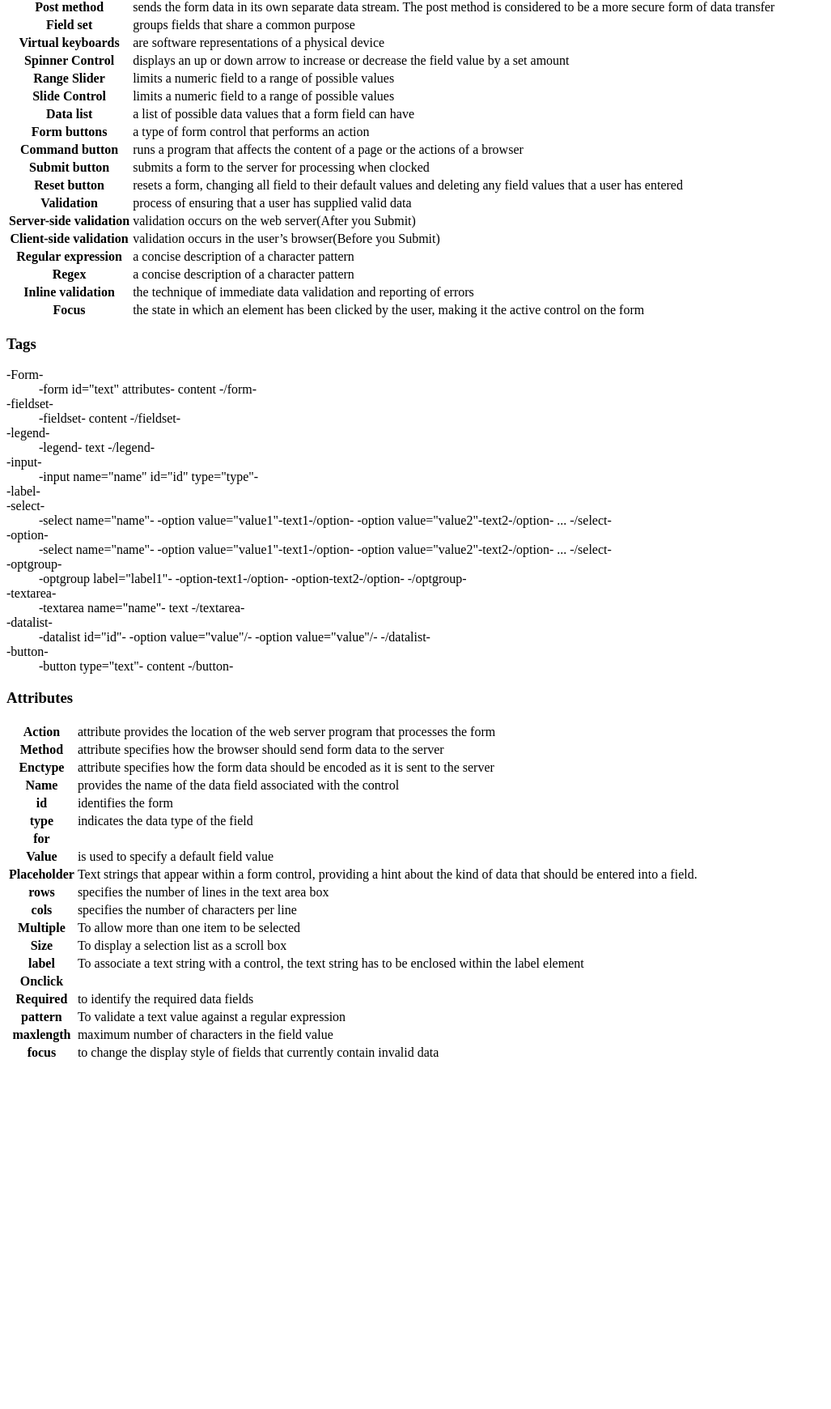
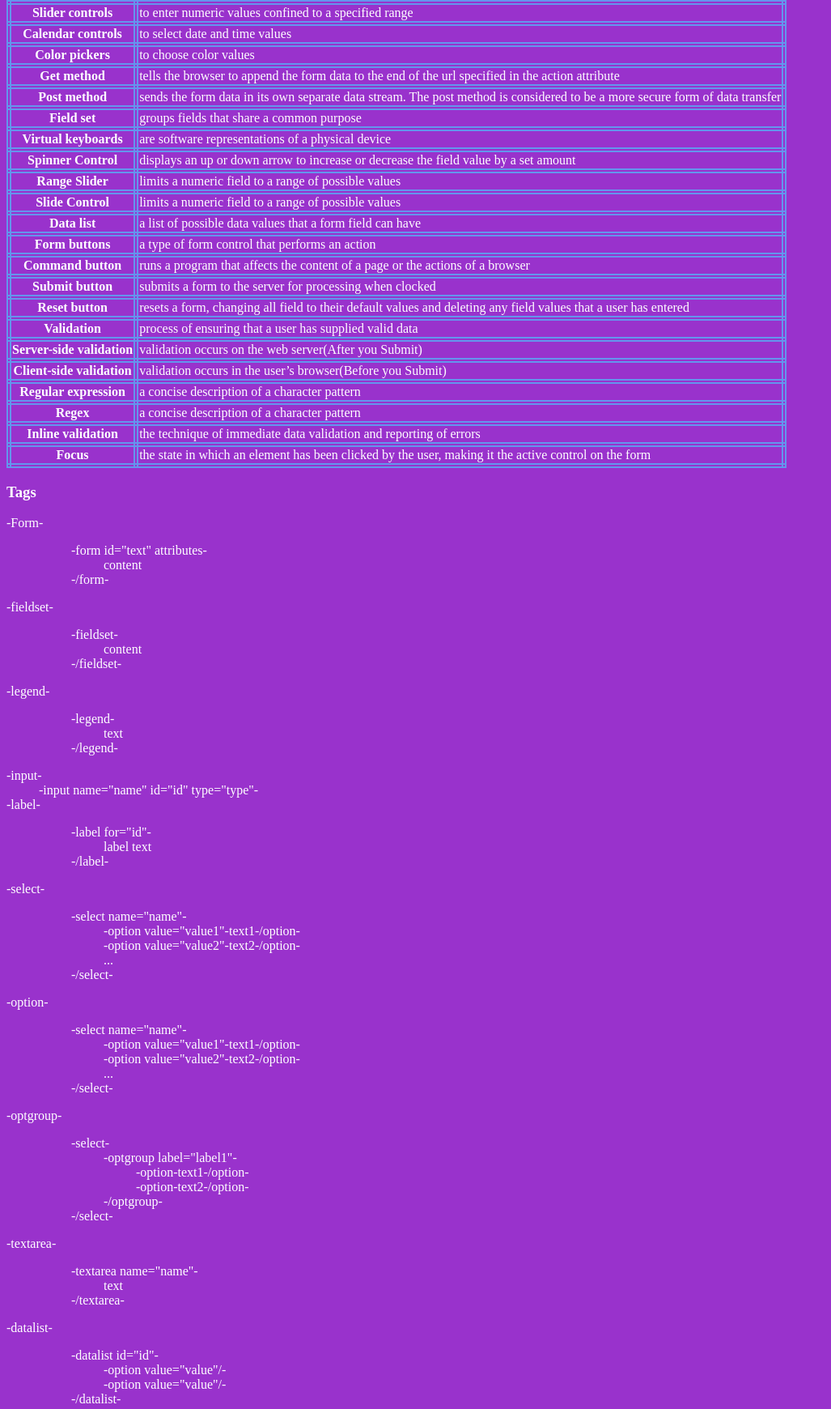
Before and after one commit to VeronicaTis/Unit-9-Vocab, a plain HTML site: page index.html in a window 1280 px wide. Shown: the part 405-2145 px from the top of the page at 81% size, without its empty margins (0-1027 px from the left). Before the commit the page ends 1725 px from the top, so only its background shows below. Drawn offline with Linux system fonts and the light colour scheme.

Commit message:
finished

```diff
--- a/index.html
+++ b/index.html
@@ -1,7 +1,25 @@
 <!DOCTYPE html>
 <html>
     <head>
-
+        <style>
+            body{
+                background-color: darkorchid;
+                color:white;
+            }
+            ul{
+                list-style:none;
+            }
+            header{
+                font-size:60px;
+                text-align:center;
+            }
+            table{
+                border-collapse:collapse;
+            }
+            table, th, td{
+                border: 6px double cornflowerblue
+            }
+        </style>
     </head>
     <body>
         <header>Unit 9 Vocabulary</header>
@@ -152,25 +170,31 @@
             <div>
                 <dt>-Form-</dt>
                 <dd>
-                    -form id="text" attributes-
-                    content
-                    -/form-
+                    <ul>
+                        <li>-form id="text" attributes-</li>
+                        <ul><li>content</li></ul>
+                        <li>-/form-</li>
+                    </ul>
                 </dd>
             </div>
             <div>
                 <dt>-fieldset-</dt>
                 <dd>
-                    -fieldset-
-                    content
-                    -/fieldset-
+                    <ul>
+                        <li>-fieldset-</li>
+                        <ul><li>content</li></ul>
+                        <li>-/fieldset-</li>
+                    </ul>
                 </dd>
             </div>
             <div>
                 <dt>-legend-</dt>
                 <dd>
-                    -legend-
-                    text
-                    -/legend-
+                    <ul>
+                        <li>-legend-</li>
+                        <ul><li>text</li></ul>
+                        <li>-/legend-</li>
+                    </ul>
                 </dd>
             </div>
             <div>
@@ -181,60 +205,80 @@
             </div>
             <div>
                 <dt>-label-</dt>
-                <dd></dd>
+                <dd>
+                    <ul>
+                        <li>-label for="id"-</li>
+                        <ul><li>label text</li></ul>
+                        <li>-/label-</li>
+                    </ul>
+                </dd>
             </div>
             <div>
                 <dt>-select-</dt>
                 <dd>
-                    -select name="name"-
-                    -option value="value1"-text1-/option-
-                    -option value="value2"-text2-/option-
-                    ...
-                    -/select-
+                    <ul>
+                        <li>-select name="name"-</li>
+                        <ul><li>-option value="value1"-text1-/option-</li></ul>
+                        <ul><li>-option value="value2"-text2-/option-</li></ul>
+                        <ul><li>...</li></ul>
+                        <li>-/select-</li>
+                    </ul>
                 </dd>
             </div>
             <div>
                 <dt>-option-</dt>
                 <dd>
-                    -select name="name"-
-                    -option value="value1"-text1-/option-
-                    -option value="value2"-text2-/option-
-                    ...
-                    -/select-
+                    <ul>
+                        <li>-select name="name"-</li>
+                        <ul><li>-option value="value1"-text1-/option-</li></ul>
+                        <ul><li>-option value="value2"-text2-/option-</li></ul>
+                        <ul><li>...</li></ul>
+                        <li>-/select-</li>
+                    </ul>
                 </dd>
             </div>
             <div>
                 <dt>-optgroup-</dt>
                 <dd>
-                    -optgroup label="label1"-
-                    -option-text1-/option-
-                    -option-text2-/option-
-                    -/optgroup-
+                    <ul>
+                        <li></li>-select-
+                        <ul><li>-optgroup label="label1"-</li>
+                        <ul><li>-option-text1-/option-</li></ul>
+                        <ul><li>-option-text2-/option-</li></ul></ul>
+                        <ul><li>-/optgroup-</li></ul>
+                        <li>-/select-</li>
+                    </ul>
                 </dd>
             </div>
             <div>
                 <dt>-textarea-</dt>
                 <dd>
-                    -textarea name="name"-
-                    text
-                    -/textarea-
+                    <ul>
+                        <li>-textarea name="name"-</li>
+                        <ul><li>text</li></ul>
+                        <li>-/textarea-</li>
+                    </ul>
                 </dd>
             </div>
             <div>
                 <dt>-datalist-</dt>
                 <dd>
-                    -datalist id="id"-
-                    -option value="value"/-
-                    -option value="value"/-
-                    -/datalist-
+                    <ul>
+                        <li>-datalist id="id"-</li>
+                        <ul><li>-option value="value"/-</li></ul>
+                        <ul><li>-option value="value"/-</li></ul>
+                        <li>-/datalist-</li>
+                    </ul>
                 </dd>
             </div>
             <div>
                 <dt>-button-</dt>
                 <dd>
-                    -button type="text"-
-                    content
-                    -/button-
+                    <ul>
+                        <li>-button type="text"-</li>
+                        <ul><li>content</li></ul>
+                        <li>-/button-</li>
+                    </ul>
                 </dd>
             </div>
         </dl>
@@ -267,7 +311,7 @@
             </tr>
             <tr>
                 <th>for</th>
-                <td data-label="for"></td>
+                <td data-label="for">specifies which form element a label is bound to</td>
             </tr>
             <tr>
                 <th>Value</th>
@@ -301,7 +345,7 @@
             </tr>
             <tr>
                 <th>Onclick</th>
-                <td data-label="Onclick"></td>
+                <td data-label="Onclick"> It appears when a user clicks on a button element. If you want to make a button onclick, you need to add the onclick event attribute to the -button- element.</td>
             </tr>
             <tr>
                 <th>Required</th>
```
